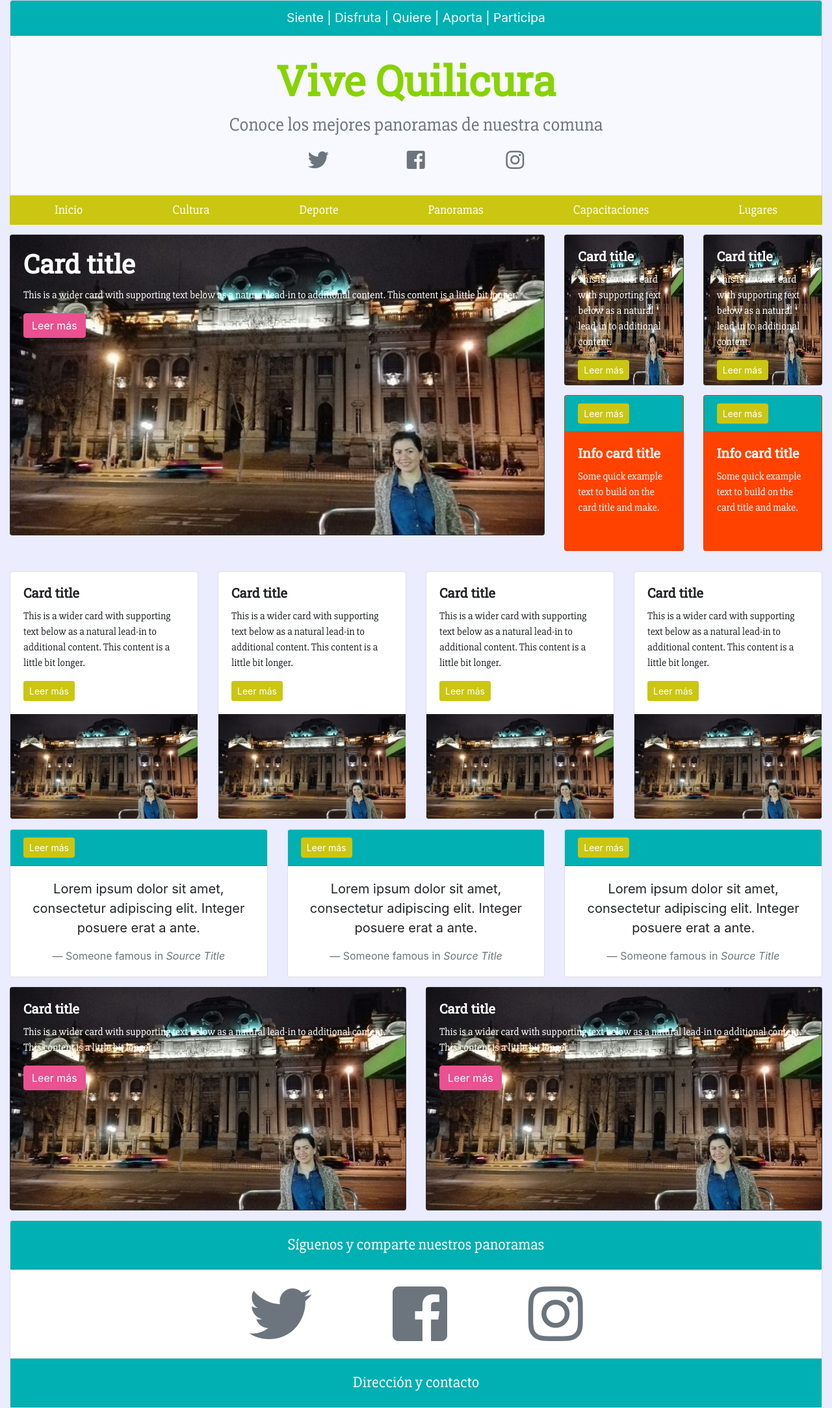
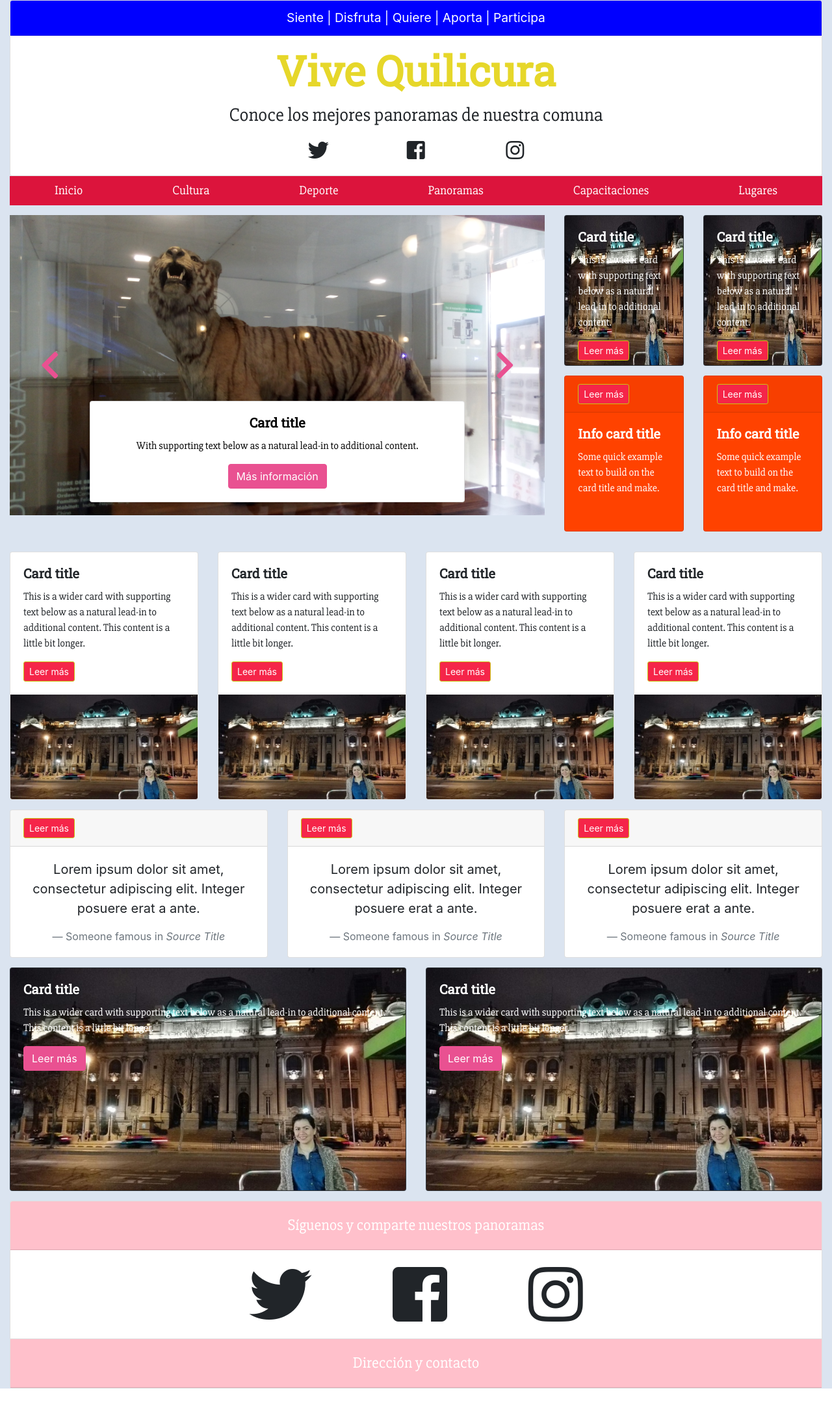
Before and after one commit to caroextranjera/Quilicura_en_perspectiva, a PHP site: page / in a window 1280 px wide. Shown: the whole page at 65% size. After the commit the page ends 2137 px from the top, so only its background shows below. Run offline with PHP 8.4, Linux system fonts and the light colour scheme; some libraries are stand-ins or nearby versions.

Commit message:
carrusel

```diff
--- a/index.html
+++ b/index.html
@@ -33,8 +33,8 @@
           </div>
           <div class="card-body">
             <div class="card-title">Vive Quilicura</div>
-              <p class="card-text text-muted">Conoce los mejores panoramas de nuestra comuna </p>
-              <p> <i class="fab fa-twitter text-muted"></i><i class="fab fa-facebook-square text-muted"></i>  <i class="fab fa-instagram text-muted"></i></p>
+              <p class="card-text">Conoce los mejores panoramas de nuestra comuna </p>
+              <p> <i class="fab fa-twitter"></i><i class="fab fa-facebook-square"></i>  <i class="fab fa-instagram"></i></p>
             </div>
           </div>
             <nav class="nav nav-pills">
@@ -52,13 +52,97 @@
           <div class="row">
 
             <div class="col-lg-8 col-sm-12">
-              <div class="card bg-dark text-white principal">
+
+             <div id="carouselExampleControls" class="carousel slide" data-ride="carousel">
+               <div class="carousel-inner">
+
+                 <div class="carousel-item active">
+                   <img class="d-block w-100" src="
+                   img/1.jpg" alt="First slide">
+                   <div class="carousel-caption d-none d-md-block">
+                    <div class="card w-85">
+                     <div class="card-body">
+                      <h5 class="card-title">Card title</h5>
+                       <p class="card-text">With supporting text below as a natural lead-in to additional content.</p>
+                        <a href="cultura.html" class="btn btn-primary">Más información</a>
+                    </div>
+                  </div>
+                </div>
+              </div>
+
+              <div class="carousel-item">
+                <img class="d-block w-100" src="img/2.jpg" alt="Second slide">
+                  <div class="carousel-caption d-none d-md-block">
+                    <div class="card w-85">
+                      <div class="card-body">
+                        <h5 class="card-title">Card title</h5>
+                          <p class="card-text">With supporting text below as a natural lead-in to additional content.</p>
+                            <a href="deporte.html" class="btn btn-primary">Más información</a>
+                     </div>
+                   </div>
+                 </div>
+              </div>
+
+              <div class="carousel-item">
+               <img class="d-block w-100" src="img/3.jpg" alt="Third slide">
+                <div class="carousel-caption d-none d-md-block">
+                 <div class="card w-85">
+                  <div class="card-body">
+                   <h5 class="card-title">Card title</h5>
+                    <p class="card-text">With supporting text below as a natural lead-in to additional content</p>
+                     <a href="panoramas.html" class="btn btn-primary">Más información</a>
+                 </div>
+               </div>
+            </div>
+         </div>
+
+
+
+             <div class="carousel-item">
+               <img class="d-block w-100" src="img/4.jpg" alt="Third slide">
+                <div class="carousel-caption d-none d-md-block">
+                 <div class="card w-85">
+                  <div class="card-body">
+                   <h5 class="card-title">Card title</h5>
+                    <p class="card-text">With supporting text below as a natural lead-in to additional content</p>
+                     <a href="capacitaciones.html" class="btn btn-primary">Más información</a>
+                 </div>
+               </div>
+            </div>
+         </div>
+
+
+             <div class="carousel-item">
+               <img class="d-block w-100" src="img/5.jpg" alt="Third slide">
+                <div class="carousel-caption d-none d-md-block">
+                 <div class="card w-85">
+                  <div class="card-body">
+                   <h5 class="card-title">Card title</h5>
+                    <p class="card-text">With supporting text below as a natural lead-in to additional content</p>
+                     <a href="lugares.html" class="btn btn-primary">Más información</a>
+                 </div>
+               </div>
+            </div>
+         </div>
+
+            </div>
+
+
+               <a class="carousel-control-prev" href="#carouselExampleControls" role="button" data-slide="prev">
+             <i class="fas fa-chevron-left"></i>
+           </a>
+        <a class="carousel-control-next" href="#carouselExampleControls" role="button" data-slide="next">
+         <i class="fas fa-chevron-right"></i>
+        </a>
+    </div>
+
+              <!--   <div class="card bg-dark text-white principal">
                 <img class="card-img" src="main.jpg" alt="Card image">
                   <div class="card-img-overlay">
                     <h1 class="card-title">Card title</h1>
-                      <p class="card-text">This is a wider card with supporting text below as a natural lead-in to additional content. This content is a little bit longer.</p>
+                      <a href="cultura.html"><p class="card-text" >This is a wider card with supporting text below as a natural lead-in to additional content. This content is a little bit longer.</p></a>
 
-                        <button type="button" class="btn btn-primary" data-toggle="modal" data-target="#exampleModalLong">
+                     <button type="button" class="btn btn-primary" data-toggle="modal" data-target="#exampleModalLong">
                           Leer más
                         </button>
                         <div class="modal fade" id="exampleModalLong" tabindex="-1" role="dialog" aria-labelledby="exampleModalLongTitle" aria-hidden="true">
@@ -81,8 +165,8 @@
                             </div>
 
                           </div>
-                        </div>
-                      </div>
+                        </div> -->
+             </div>
 
           <div class="col-lg-2 col-sm-6">
             <div class="card bg-dark text-white dos">
@@ -556,7 +640,7 @@
               </h5>
             </div>
              <div id="collapseOne" class="collapse show" aria-labelledby="headingOne" data-parent="#accordionExample">
-                <div class="card-body text-muted">
+                <div class="card-body">
                   <i class="fab fa-twitter"></i>
                   <i class="fab fa-facebook-square"></i>
                   <i class="fab fa-instagram"></i>
--- a/style.css
+++ b/style.css
@@ -1,28 +1,57 @@
 .container-fluid{
-	background-color: #ebecfd;
+	background-color: #dbe4f0;
 }
 
-div.card.text-center{
-	background-color:  #F8F8FF;
-	color: #87d300;
-}
-
-div.card-header{
-	background-color: #00b0b2;
+header .card-header{
+	font-size: 1.2rem;
+	background-color: #0000FF;
 	color: #ffffff;
 }
 
-nav.nav.nav-pills{
-	background-color:  #cac612;
+header .card-body{
+	padding: 5px;
+	background-color: #;
 }
 
-button.btn.btn-primary{
+
+header .card-title{
+	font-size: 4rem;
+	margin-bottom: 0px;
+	color: #e6d72a;
+}
+
+header .card-text{
+	font-size: 1.8rem;
+	color: #;
+}
+
+header i{
+	text-align: center;
+	font-size: 2rem;
+	padding: 0px 60px;
+	background-color: #;
+}
+
+
+nav.nav.nav-pills{
+	background-color:  #DC143C;
+
+}
+
+
+nav	a {
+  font-family: 'Slabo 27px', serif;
+  font-size: 1.2rem;
+  color: #ffffff;
+}
+
+.btn.btn-primary{
 	background-color: #e95191;
 	border-color: #e95191;
 }
 
-button.btn.btn-primary.btn-sm{
-	background-color: #cac612;
+.btn.btn-primary.btn-sm{
+	background-color: #f52549;
 	border-color: #cac612;
 }
 
@@ -30,29 +59,25 @@ div.card.text-white.bg-info.mb-3{
 	background-color: #ff4200!important;
 }
 
-header .card-header{
-	font-size: 1.2rem;
+.carousel-caption{
+	padding: 0px;
 }
 
-header .card-title{
-	font-size: 4rem;
-	margin-bottom: 0px;
+.card.w-85{
+	color: #000000;
 }
 
-header .card-text{
-	font-size: 1.8rem;
+.carousel-control-next {
+	opacity: 5;
 }
 
-header i{
-	text-align: center;
-	font-size: 2rem;
-	padding: 0px 60px;
+.carousel-control-prev {
+	opacity: 5;
 }
 
-nav	a {
-  font-family: 'Slabo 27px', serif;
-  font-size: 1.2rem;
-  color: #ffffff;
+.fas {
+	font-size: 3rem;
+	color: #e95191;
 }
 
 .dos img{
@@ -68,6 +93,14 @@ nav	a {
 	margin-top: 15px;
 }
 
+.modal{
+	color: #000000;
+}
+
+.btn.btn-secondary{
+	background-color: #00b0b2;
+}
+
 footer{
 	margin-top: 15px;
 	text-align: center;
@@ -79,14 +112,15 @@ i {
 	padding: 0px 60px;
 }
 
-.modal{
-	color: #000000;
-}
 
 footer .btn.btn-link{
   font-family: 'Slabo 27px', serif;
   font-size: 1.5rem;
   color: #ffffff;
+}
+
+footer .card-header{
+	background-color: pink;
 }
 
 .card-title{
@@ -100,10 +134,6 @@ footer .btn.btn-link{
 
 div.card.uno{
 	margin-bottom: 15px;
-}
-
-.btn.btn-secondary{
-	background-color: #00b0b2;
 }
 
 #galeria{
```
